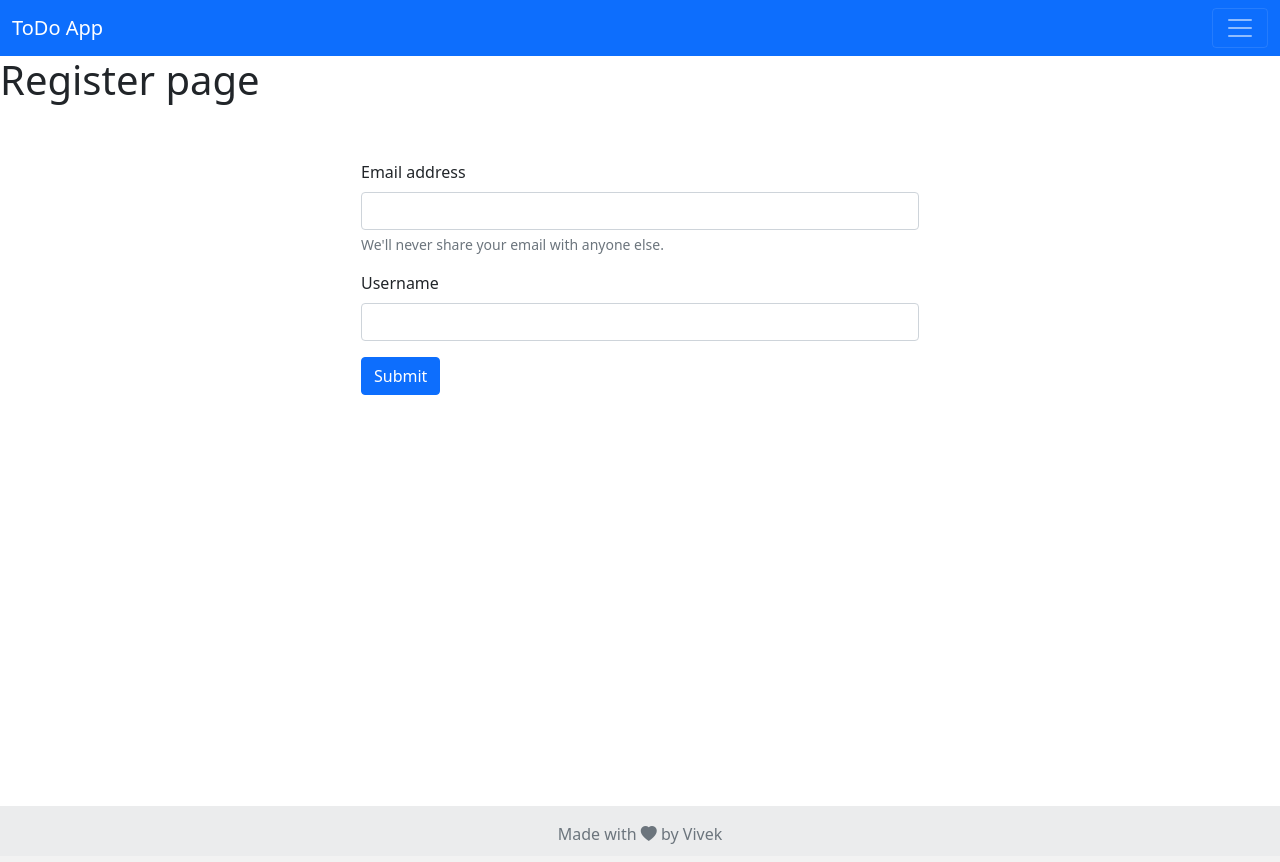
After one commit to Vivek0306/ToDo_List, a Flask app: page /register in a window 1280 px wide. The commit adds this page. Run offline with Flask 2, Linux system fonts and the light colour scheme; some libraries are stand-ins or nearby versions.

Commit message:
Added flask layouts

```diff
--- a/app.py
+++ b/app.py
@@ -1,5 +1,6 @@
 
-from flask import Flask, request, render_template, request, redirect, url_for
+from flask import Flask, request, render_template, request, redirect, url_for, session
+from flask_session import Session
 from flask_sqlalchemy import SQLAlchemy
 from sqlalchemy import false
 
@@ -9,6 +10,12 @@ app.config['SQLALCHEMY_DATABASE_URI'] = 'sqlite:///db.sqlite'
 app.config['SQLALCHEMY_TRACK_MODIFICATIONS'] = False
 db = SQLAlchemy(app)
 
+#Configure session
+app.config["SESSION_PERMANENT"] = False
+app.config["SESSION_TYPE"] = "filesystem"
+Session(app)
+
+
 class ToDo(db.Model):
     id = db.Column(db.Integer, primary_key=True)
     title = db.Column(db.String(100))
@@ -17,7 +24,14 @@ class ToDo(db.Model):
 @app.route("/")
 def index():
     todo_list = ToDo.query.all()
-    return render_template('base.html', todo_list=todo_list)
+    return render_template('main.html', todo_list=todo_list)
+
+@app.route("/register")
+def register():
+    # email = request.form.get("email")
+    # uname = request.form.get("uname")
+    # password = request.form.get("password")
+    return render_template('register.html')
 
 @app.route("/add", methods=["POST"])
 def add():
--- a/templates/base.html
+++ b/templates/base.html
@@ -7,82 +7,30 @@
     <link href="https://cdn.jsdelivr.net/npm/bootstrap@5.0.2/dist/css/bootstrap.min.css" rel="stylesheet" integrity="sha384-EVSTQN3/azprG1Anm3QDgpJLIm9Nao0Yz1ztcQTwFspd3yD65VohhpuuCOmLASjC" crossorigin="anonymous">
     <link rel="stylesheet" href="https://cdn.jsdelivr.net/npm/bootstrap-icons@1.9.1/font/bootstrap-icons.css">
     <link rel="stylesheet" href="/static/css/styles.css">
-    <title>ToDo App</title>
+    <title>ToDo App {% block title %}{% endblock %}</title>
 </head>
 <body>
+    <nav class="navbar d-print navbar-dark bg-primary">
+        <div class="container-fluid">
+            <a class="navbar-brand" href="#">ToDo App</a>
+            <button class="navbar-toggler" type="button" data-bs-toggle="collapse" data-bs-target="#navbarNav" aria-controls="navbarNav" aria-expanded="false" aria-label="Toggle navigation">
+                <span class="navbar-toggler-icon"></span>
+              </button>
+            <div class="collapse navbar-collapse" id="navbarNav">
+                <ul class="navbar-nav">
+                  <li class="nav-item">
+                    <a class="nav-link active" aria-current="page" href="#">Home</a>
+                  </li>
+                  <li class="nav-item">
+                    <a class="nav-link" href="/register">Register</a>
+                  </li>
+                </ul>
+            </div>
+
+        </div>
+    </nav>
     <div class="wrapper">
-
-        <nav class="navbar navbar-dark bg-primary">
-            <div class="container-fluid">
-            <span class="navbar-brand mb-0 h1">ToDo App</span>
-            </div>
-        </nav>
-        <!-- Enter task section -->
-        <div class="section">
-            <div class="container">
-                <div class="mx-auto pt-5" style="width: 50%; margin: 0 auto; text-align:center">
-                    <h2>Enter your task to be done: </h2>
-                    <form action="/add" method="POST">
-                        <div>
-                            <div class="input-group mb-3 col-xs-4">
-                                <input type="text" class="form-control" name="title" placeholder="Enter your task here " aria-describedby="basic-addon1">
-                                <button class="btn btn-primary" type="submit" id="button-addon2">Add</button>
-                            </div>
-                            <br>
-                        </div>
-                    </form>
-                </div>
-            </div>
-        </div>
-        <!-- collapsible section -->
-        <div class="container">
-            <div class="mx-auto" style="margin: 0 auto; text-align:center;">
-                <button class="btn btn-secondary" type="button" data-bs-toggle="collapse" data-bs-target="#collapsible" aria-expanded="false" aria-controls="collapsible">
-                    View Tasks&nbsp;&nbsp;&nbsp;<i class="bi bi-eye-fill"></i>
-                </button>
-            </div>
-            <div class="collapse" id="collapsible">
-                    <!-- task section -->
-                    <div class="container">
-                        <div class="row">
-                            {% for todo in todo_list %}
-                                <div class="col-md-4 pt-5 pb-2">
-                                    <div class="card">
-                                        <div class="card-header">
-                                            <h5 class="card-title">{{ todo.id }}. {{ todo.title }}</h5>
-                                        </div>
-                                        <div class="card-body">
-                                            {% if todo.complete == False %}
-                                                <div class="alert alert-danger">
-                                                    <span><p class="card-text">Task Not Completed</p> <i class="bi bi-x-lg"></i></span>
-                                                </div>
-                                            {% else %}
-                                                <div class="alert alert-success">
-                                                    <span><p class="card-text">Task Completed</p> <i class="bi bi-check-lg"></i></span>
-                                                </div>
-                                            {% endif %}
-                                            <div class="container">
-                                                <div class="row justify-content-evenly">
-                                                        <div class="col-md-4">
-                                                            <a href="/update/{{ todo.id }}" class="btn btn-success">Update</a>
-                                                        </div>
-                                                        <div class="col-md-4">
-                                                            <a href="/delete/{{ todo.id }}" class="btn btn-danger">Delete</a>
-                                                        </div>
-                                                </div>
-                                            </div>
-
-                                        </div>
-                                    </div>
-                                </div>
-                            {% endfor %}
-                        </div>
-                    </div>
-            </div>
-        </div>
-
-        <div class="push"></div>
-
+        {% block main%}{% endblock %}
     </div>
     <footer  class="text-center text-lg-start bg-light text-muted">
         <div class="text-center p-3" style="background-color: rgba(0, 0, 0, 0.05);">
--- /dev/null
+++ b/templates/register.html
@@ -0,0 +1,29 @@
+{% extends "base.html" %}
+
+{% block title %}
+    Register
+{% endblock %}
+
+{% block main %}
+    <h1>Register page</h1>
+    <div class="container">
+        <div class="mx-auto pt-5" style="width: 50%;">
+            <form>
+                <div class="mb-3">
+                    <label for="inputEmail" class="form-label">Email address</label>
+                    <input type="email" class="form-control" id="inputEmail" aria-describedby="emailHelp" name="email">
+                    <div id="emailHelp" class="form-text">We'll never share your email with anyone else.</div>
+                </div>
+                <div class="mb-3">
+                    <label for="inputUser" class="form-label">Username</label>
+                    <input type="text" class="form-control" id="inputUser" aria-describedby="emailHelp" name="uname">
+                </div>
+                <!-- <div class="mb-3">
+                    <label for="inputPassword" class="form-label">Password</label>
+                    <input type="password" class="form-control" id="inputPassword" name="password">
+                </div> -->
+                <button type="submit" class="btn btn-primary">Submit</button>
+            </form>
+        </div>
+    </div>
+{% endblock %}
```
Also changed, not shown: templates/main.html (added, +74 -0 lines), instance/db.sqlite.
